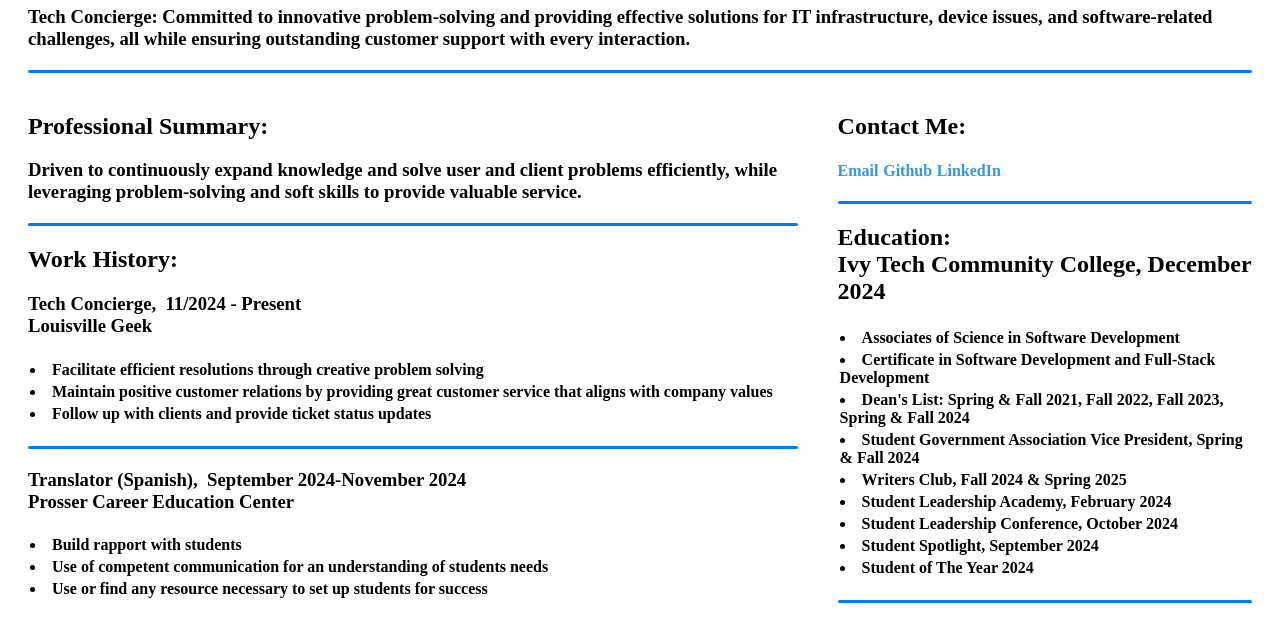
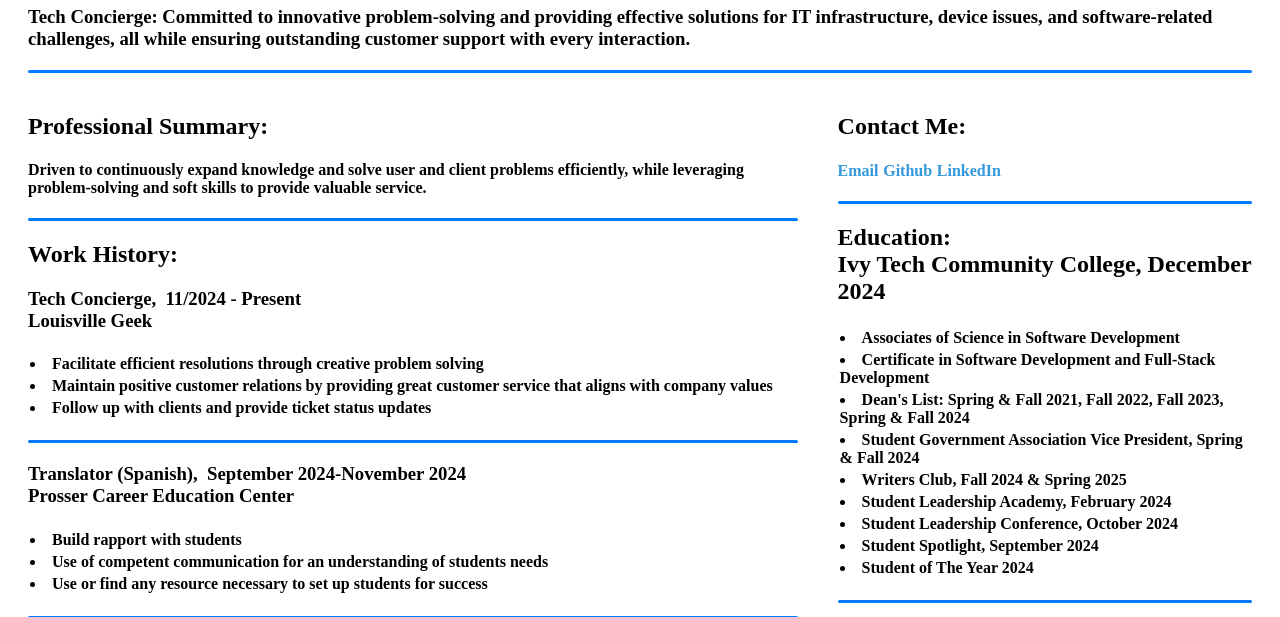
Before and after one commit to DanTheDev27/Resume, a plain HTML site: page index.html in a window 1280 px wide. Shown: the part 95-712 px from the top of the page. Drawn offline with Linux system fonts and the light colour scheme.

Commit message:
changed the professionalSummaryDescription tag to h4

```diff
--- a/index.html
+++ b/index.html
@@ -25,9 +25,9 @@
                 <h2 id="summaryHeader">
                     Professional Summary:
                 </h2>
-                <h3>
+                <h4 id="professionalSummaryDescription">
                     Driven to continuously expand knowledge and solve user and client problems efficiently, while leveraging problem-solving and soft skills to provide valuable service.
-                </h3>
+                </h4>
                 <hr>
             </div>
             <div id="workHistory">
```
